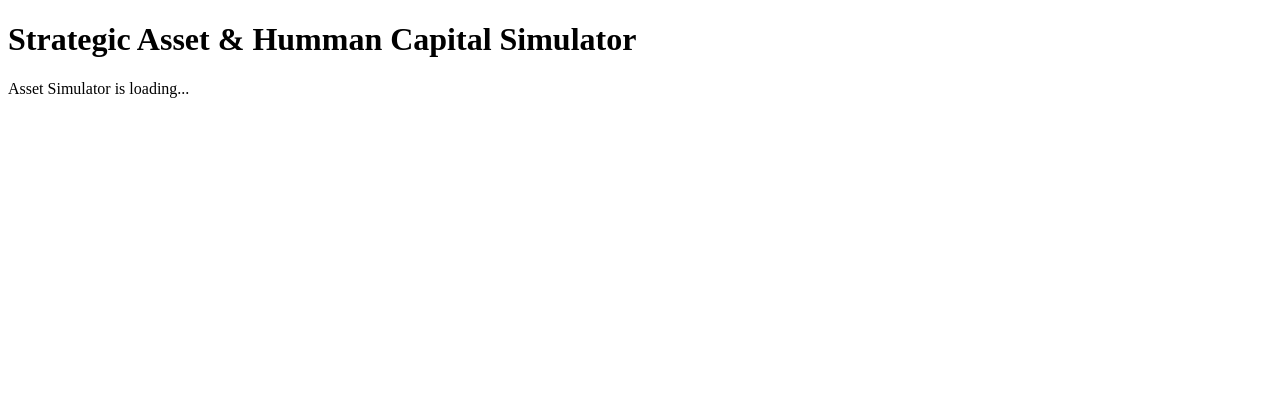
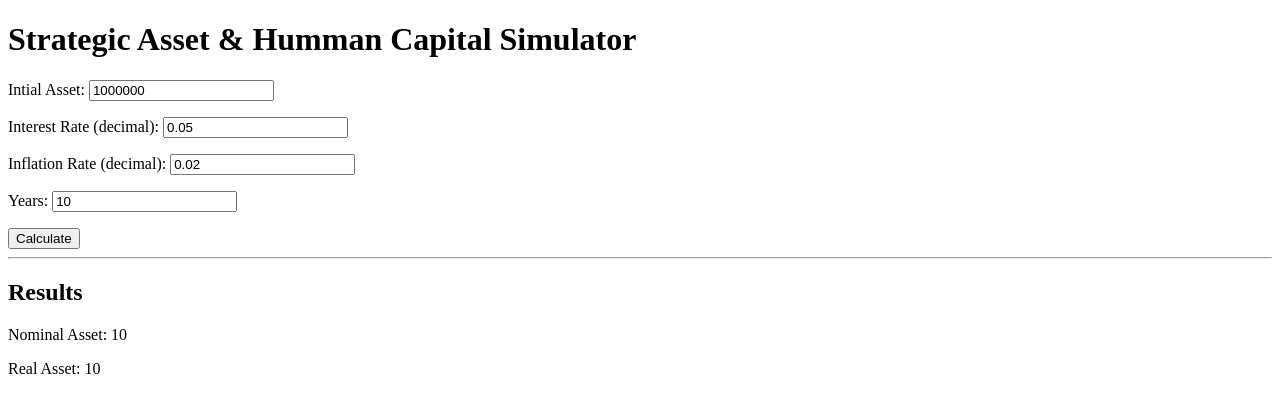
Before and after one commit to masumi-miyasaka/assets_simulator, a Django app: template simulator/templates/simulator/index.html in a window 1280 px wide. Shown: the top 413 px of the page. Run offline with Django 4.2, Linux system fonts and the light colour scheme; tables that the repository leaves empty hold one stand-in row (values such as "Sample post"); the template is opened without the code that fills it: values that come from a table or form of the project are taken from there, most other values are stand-ins (such as "Sample title", 1, 10 or a date in 2020).

Commit message:
Complete asset calculation form with full tests

```diff
--- /dev/null
+++ b/simulator/forms.py
@@ -0,0 +1,7 @@
+from django import forms
+
+class AssetForm(forms.Form):
+    initial_asset = forms.IntegerField(label='Intial Asset', initial=1000000)
+    interest_rate = forms.FloatField(label='Interest Rate (decimal)', initial=0.05)
+    inflation_rate = forms.FloatField(label='Inflation Rate (decimal)', initial=0.02)
+    years = forms.IntegerField(label='Years', initial=10)
--- a/simulator/templates/simulator/index.html
+++ b/simulator/templates/simulator/index.html
@@ -6,6 +6,17 @@
     </head>
     <body>
         <h1>Strategic Asset & Humman Capital Simulator</h1>
-        <p>Asset Simulator is loading...</p>
+        <from method=""post">
+            {% csrf_token%}
+            {{ form.as_p }}
+            <button type="submit">Calculate</button>
+        </from>
+
+        {% if results %}
+            <hr>
+            <h2>Results</h2>
+            <p>Nominal Asset: {{ results.nominal|floatformat:"g" }}</p>
+            <p>Real Asset: {{ results.real|floatformat:"g" }}</p>
+        {% endif %}
     </body>
 </html>
--- a/simulator/urls.py
+++ b/simulator/urls.py
@@ -2,5 +2,6 @@ from django.urls import path
 from . import views
 
 urlpatterns = [
-    path(' ', views.index, name='index'),
+    path('', views.index, name='index'),
+
 ]
```
Also changed, not shown: simulator/tests.py (+18 -3 lines), simulator/views.py (+17 -1 lines), README.md.
